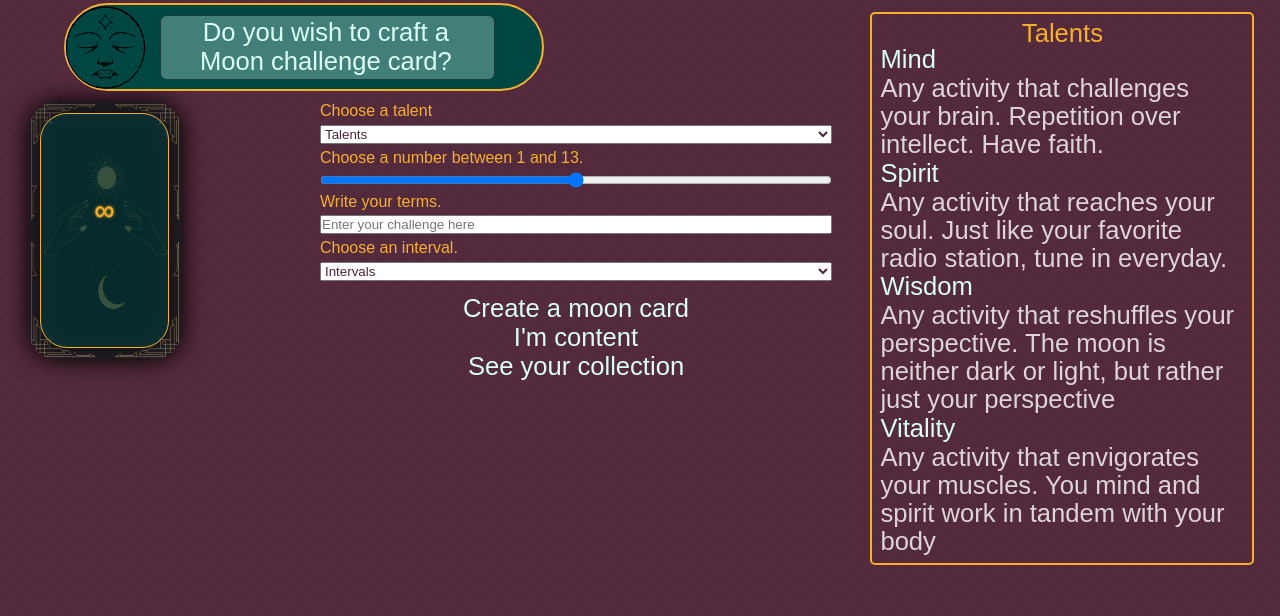
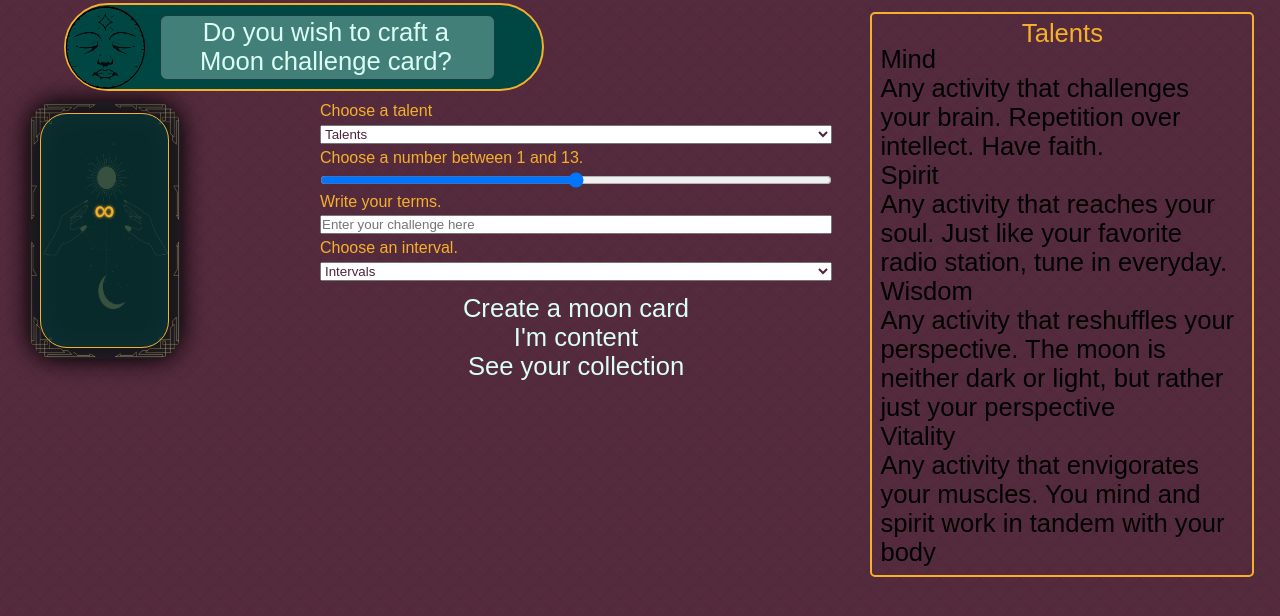
Before and after one commit to andrewvallejo/thirteen-moons, a React (Create React App) app: page / in a window 1280 px wide. Shown: the top 616 px of the page. Built offline with nearby package versions, Linux system fonts and the light colour scheme; no server answers; a web font is replaced by a local one.

Commit message:
Add li nesting for h elements

```diff
--- a/src/styles/lll-components/Talents.scss
+++ b/src/styles/lll-components/Talents.scss
@@ -9,11 +9,11 @@
   color: $color-lV;
   line-height: .9;
   }
-  > h3 {
+  li > h3 {
   font-size: $font-size-paragraph;
   color: $color-V
   }
-  > p {
+  li > p {
     color: $color-white;
     opacity: .8;
     line-height: 1.1;
```
